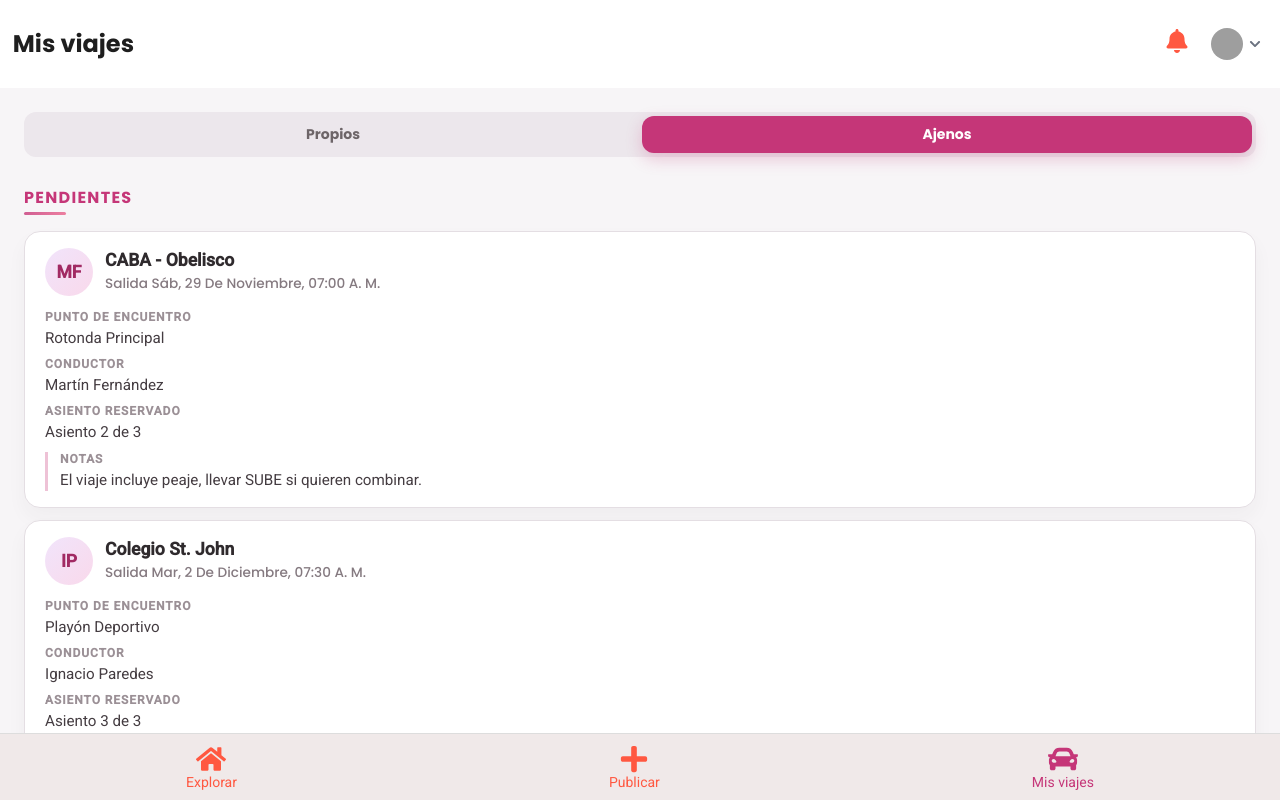
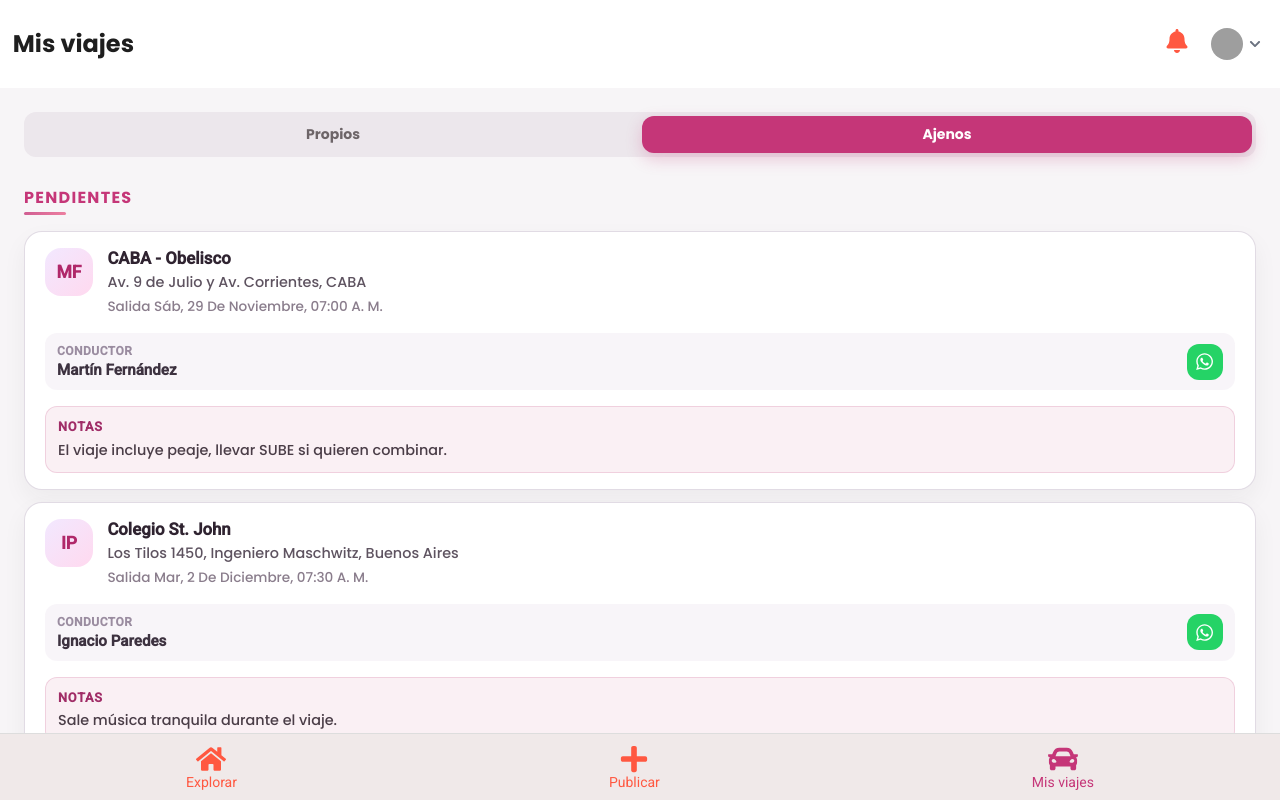
Before and after one commit to valenbarba/proyectoCarpooling, a React (Create React App) app: page /mis-viajes in a window 1280 px wide. Both pictures are taken after a click on the tab "Ajenos". Shown: the top 800 px of the page. Built offline with nearby package versions, Linux system fonts and the light colour scheme; grey boxes are pictures that could not be loaded.

Commit message:
Redesign trip card with whatsapp contact

```diff
--- a/src/App.js
+++ b/src/App.js
@@ -65,8 +65,8 @@ const DATOS_DEMOSTRACION = {
     {
       id: "prop-1",
       destino: "USAL Pilar",
+      direccion: "Calle Champagnat 1599, Pilar, Buenos Aires",
       fecha: crearFechaRelativa(2, 8, 15),
-      puntoEncuentro: "Garita Norte - Lote 1260",
       pasajerosConfirmados: 2,
       capacidadTotal: 3,
       notas: "Salgo puntual, llevar cambio si necesitan pagar en efectivo.",
@@ -74,8 +74,8 @@ const DATOS_DEMOSTRACION = {
     {
       id: "prop-2",
       destino: "Centro de Escobar",
+      direccion: "Av. Tapia de Cruz 851, Belén de Escobar, Buenos Aires",
       fecha: crearFechaRelativa(-4, 17, 30),
-      puntoEncuentro: "Club House - Estacionamiento",
       pasajerosConfirmados: 3,
       capacidadTotal: 4,
       notas: "Gracias por avisar si se retrasan. Tengo lugar para equipaje chico.",
@@ -83,8 +83,8 @@ const DATOS_DEMOSTRACION = {
     {
       id: "prop-3",
       destino: "Universidad Di Tella",
+      direccion: "Av. Pres. Figueroa Alcorta 7350, CABA",
       fecha: crearFechaRelativa(6, 6, 45),
-      puntoEncuentro: "Entrada principal - Portón Sur",
       pasajerosConfirmados: 1,
       capacidadTotal: 3,
       notas: "Puedo desviar hasta la colectora si alguien lo necesita.",
@@ -94,28 +94,28 @@ const DATOS_DEMOSTRACION = {
     {
       id: "aj-1",
       destino: "CABA - Obelisco",
+      direccion: "Av. 9 de Julio y Av. Corrientes, CABA",
       fecha: crearFechaRelativa(1, 7, 0),
-      puntoEncuentro: "Rotonda Principal",
       conductor: "Martín Fernández",
-      asientoReservado: "Asiento 2 de 3",
+      contactoConductor: "+5491160012000",
       notas: "El viaje incluye peaje, llevar SUBE si quieren combinar.",
     },
     {
       id: "aj-2",
       destino: "Pilar Centro",
+      direccion: "Rivadavia 340, Pilar, Buenos Aires",
       fecha: crearFechaRelativa(-2, 19, 10),
-      puntoEncuentro: "Garita Sur",
       conductor: "Valentina Ruiz",
-      asientoReservado: "Asiento 1 de 4",
+      contactoConductor: "+5491167783344",
       notas: "Gran viaje, conducción muy segura.",
     },
     {
       id: "aj-3",
       destino: "Colegio St. John",
+      direccion: "Los Tilos 1450, Ingeniero Maschwitz, Buenos Aires",
       fecha: crearFechaRelativa(4, 7, 30),
-      puntoEncuentro: "Playón Deportivo",
       conductor: "Ignacio Paredes",
-      asientoReservado: "Asiento 3 de 3",
+      contactoConductor: "+5491134567788",
       notas: "Sale música tranquila durante el viaje.",
     },
   ],
--- a/src/components/TarjetaMiViaje.css
+++ b/src/components/TarjetaMiViaje.css
@@ -1,37 +1,37 @@
 .viaje-card {
   background: #fff;
-  border-radius: 16px;
-  border: 1px solid #e4dee3;
+  border-radius: 18px;
+  border: 1px solid rgba(222, 216, 225, 0.9);
   padding: 1rem 1.25rem;
   display: flex;
   flex-direction: column;
-  gap: 0.85rem;
-  box-shadow: 0 10px 20px rgba(47, 42, 45, 0.04);
+  gap: 1rem;
+  box-shadow: 0 10px 24px rgba(43, 34, 42, 0.05);
   transition: transform 0.2s ease, box-shadow 0.2s ease;
 }
 
 .viaje-card:hover {
   transform: translateY(-2px);
-  box-shadow: 0 16px 32px rgba(47, 42, 45, 0.08);
+  box-shadow: 0 18px 36px rgba(43, 34, 42, 0.08);
 }
 
 .viaje-card--finalizado {
-  background: linear-gradient(180deg, rgba(247, 245, 247, 0.9), rgba(255, 255, 255, 0.95));
-  border-color: rgba(197, 54, 120, 0.2);
+  border-color: rgba(193, 62, 120, 0.25);
+  background: linear-gradient(180deg, rgba(251, 247, 252, 0.9), rgba(255, 255, 255, 0.95));
 }
 
 .viaje-card__header {
   display: flex;
-  align-items: center;
-  gap: 0.75rem;
+  align-items: flex-start;
+  gap: 0.9rem;
 }
 
 .viaje-card__avatar {
-    width: 48px;
+  width: 48px;
   height: 48px;
-  border-radius: 50%;
-  background: linear-gradient(135deg, #f1e4fb, #f9d9eb);
-  color: #a12a63;
+  border-radius: 16px;
+  background: linear-gradient(135deg, #f2e8ff, #ffd9ef);
+  color: #b0286a;
   font-weight: 600;
   font-size: 1.1rem;
   display: flex;
@@ -41,6 +41,7 @@
 }
 
 .viaje-card__encabezado {
+  flex: 1;
   display: flex;
   flex-direction: column;
   gap: 0.25rem;
@@ -48,49 +49,107 @@
 
 .viaje-card__titulo {
   margin: 0;
-  font-size: 1.1rem;
-  color: #2f2a2d;
+  font-size: 1.05rem;
+  font-weight: 600;
+  color: #2f2330;
+}
+
+.viaje-card__direccion {
+  margin: 0;
+  font-size: 0.9rem;
+  color: #5e5360;
+}
+
+.viaje-card__fecha {
+  margin: 0;
+  font-size: 0.85rem;
+  color: #8a7d8c;
+  text-transform: capitalize;
+}
+
+.viaje-card__info {
+  display: grid;
+  grid-template-columns: repeat(auto-fit, minmax(160px, 1fr));
+  gap: 0.75rem;
+}
+
+.viaje-card__dato {
+  background: rgba(243, 239, 245, 0.6);
+  border-radius: 12px;
+  padding: 0.65rem 0.75rem;
+  display: flex;
+  flex-direction: column;
+  gap: 0.2rem;
+  color: #3d3240;
+}
+
+.viaje-card__dato-label {
+  font-size: 0.75rem;
+  font-weight: 600;
+  color: #9a8ca0;
+  letter-spacing: 0.04em;
+  text-transform: uppercase;
+}
+
+.viaje-card__dato-valor {
+  font-size: 0.95rem;
   font-weight: 600;
 }
 
-.viaje-card__meta {
-  margin: 0;
-  color: #857a80;
-  font-size: 0.85rem;
-  text-transform: capitalize;
+.viaje-card__dato--conductor {
+  flex-direction: row;
+  align-items: center;
+  justify-content: space-between;
+  gap: 0.75rem;
 }
 
-.viaje-card__detalles {
-  list-style: none;
-  margin: 0;
-  padding: 0;
-  display: grid;
-  gap: 0.5rem;
+.viaje-card__dato--conductor > div {
+  display: flex;
+  flex-direction: column;
+  gap: 0.2rem;
 }
 
-.viaje-card__detalles li {
+.viaje-card__whatsapp {
+  width: 36px;
+  height: 36px;
+  border-radius: 12px;
+  display: inline-flex;
+  align-items: center;
+  justify-content: center;
+  background: #25d366;
+  color: #fff;
+  font-size: 1.2rem;
+  transition: transform 0.2s ease, box-shadow 0.2s ease;
+}
+
+.viaje-card__whatsapp:hover {
+  transform: translateY(-1px) scale(1.02);
+  box-shadow: 0 6px 12px rgba(37, 211, 102, 0.4);
+}
+
+.viaje-card__notas {
+  background: rgba(193, 62, 120, 0.08);
+  border: 1px solid rgba(193, 62, 120, 0.18);
+  border-radius: 12px;
+  padding: 0.75rem;
   display: flex;
   flex-direction: column;
-  gap: 0.25rem;
+  gap: 0.35rem;
 }
 
-.viaje-card__label {
-  font-size: 0.75rem;
+.viaje-card__notas-titulo {
+  font-size: 0.8rem;
+  font-weight: 700;
+  color: #a02d67;
   text-transform: uppercase;
-  letter-spacing: 0.08em;
-  color: #9b9096;
-  font-weight: 600;
+  letter-spacing: 0.06em;
 }
 
-.viaje-card__valor {
-  color: #443c41;
-  font-size: 0.95rem;
+.viaje-card__notas-texto {
+  margin: 0;
+  font-size: 0.9rem;
+  color: #4a3d47;
   line-height: 1.4;
-}
-
-.viaje-card__nota {
-  border-left: 3px solid rgba(197, 54, 120, 0.3);
-  padding-left: 0.75rem;
 }
 
 .viaje-card__acciones {
@@ -99,7 +158,7 @@
 }
 
 .viaje-card__boton {
-  background-color: #C53678;
+  background-color: #c53678;
   border: none;
   border-radius: 12px;
   padding: 0.45rem 1.25rem;
@@ -118,6 +177,21 @@
 
 @media (max-width: 768px) {
   .viaje-card {
-    padding: 1rem;
+    padding: 0.9rem 1rem;
+    gap: 0.85rem;
+  }
+
+  .viaje-card__info {
+    grid-template-columns: 1fr;
+  }
+
+  .viaje-card__dato--conductor {
+    flex-direction: column;
+    align-items: flex-start;
+  }
+
+  .viaje-card__whatsapp {
+    width: 100%;
+    height: 40px;
   }
 }
--- a/src/components/TarjetaMiViaje.jsx
+++ b/src/components/TarjetaMiViaje.jsx
@@ -1,4 +1,5 @@
 import PropTypes from "prop-types";
+import { FaWhatsapp } from "react-icons/fa";
 import "./TarjetaMiViaje.css";
 
 const formatFecha = (fechaISO) => {
@@ -24,8 +25,19 @@ const obtenerIniciales = (texto) => {
 function TarjetaMiViaje({ viaje, tipo, estado }) {
   const esPropio = tipo === "propio";
   const avatarTexto = esPropio
-    ? viaje.destino?.[0] || viaje.puntoEncuentro?.[0] || "?"
+    ? viaje.destino?.[0] || viaje.direccion?.[0] || "?"
     : obtenerIniciales(viaje.conductor);
+
+  const enlaceWhatsapp = (() => {
+    if (!viaje.contactoConductor) return null;
+    const numeroSanitizado = viaje.contactoConductor.replace(/[^\d+]/g, "");
+    const numeroFinal = numeroSanitizado.replace(/^\+/, "");
+    return numeroFinal ? `https://wa.me/${numeroFinal}` : null;
+  })();
+
+  const lugaresDisponibles = esPropio && typeof viaje.capacidadTotal === "number"
+    ? Math.max(viaje.capacidadTotal - (viaje.pasajerosConfirmados || 0), 0)
+    : null;
 
   const accion = (() => {
     if (estado !== "finalizado") return null;
@@ -34,50 +46,64 @@ function TarjetaMiViaje({ viaje, tipo, estado }) {
   })();
 
   return (
-    <article
-      className={`viaje-card${estado === "finalizado" ? " viaje-card--finalizado" : ""}`}
-    >
+    <article className={`viaje-card${estado === "finalizado" ? " viaje-card--finalizado" : ""}`}>
       <header className="viaje-card__header">
         <div className="viaje-card__avatar" aria-hidden="true">
           {avatarTexto}
         </div>
         <div className="viaje-card__encabezado">
           <h4 className="viaje-card__titulo">{viaje.destino}</h4>
-          <p className="viaje-card__meta">Salida {formatFecha(viaje.fecha)}</p>
+          {viaje.direccion && (
+            <p className="viaje-card__direccion">{viaje.direccion}</p>
+          )}
+          <p className="viaje-card__fecha">Salida {formatFecha(viaje.fecha)}</p>
         </div>
       </header>
 
-      <ul className="viaje-card__detalles">
-        <li>
-          <span className="viaje-card__label">Punto de encuentro</span>
-          <span className="viaje-card__valor">{viaje.puntoEncuentro}</span>
-        </li>
+      <div className="viaje-card__info">
         {esPropio ? (
-          <li>
-            <span className="viaje-card__label">Pasajeros confirmados</span>
-            <span className="viaje-card__valor">
-              {viaje.pasajerosConfirmados} de {viaje.capacidadTotal}
+          <div className="viaje-card__dato">
+            <span className="viaje-card__dato-label">Pasajeros</span>
+            <span className="viaje-card__dato-valor">
+              {viaje.pasajerosConfirmados ?? 0} / {viaje.capacidadTotal ?? "-"}
             </span>
-          </li>
+          </div>
         ) : (
-          <li>
-            <span className="viaje-card__label">Conductor</span>
-            <span className="viaje-card__valor">{viaje.conductor}</span>
-          </li>
+          <div className="viaje-card__dato viaje-card__dato--conductor">
+            <div>
+              <span className="viaje-card__dato-label">Conductor</span>
+              <span className="viaje-card__dato-valor">{viaje.conductor}</span>
+            </div>
+            {enlaceWhatsapp && (
+              <a
+                className="viaje-card__whatsapp"
+                href={enlaceWhatsapp}
+                target="_blank"
+                rel="noopener noreferrer"
+                aria-label={`Chatear con ${viaje.conductor} por WhatsApp`}
+              >
+                <FaWhatsapp aria-hidden="true" />
+              </a>
+            )}
+          </div>
         )}
-        {!esPropio && (
-          <li>
-            <span className="viaje-card__label">Asiento reservado</span>
-            <span className="viaje-card__valor">{viaje.asientoReservado}</span>
-          </li>
+
+        {esPropio && lugaresDisponibles !== null && (
+          <div className="viaje-card__dato">
+            <span className="viaje-card__dato-label">Disponible</span>
+            <span className="viaje-card__dato-valor">
+              {lugaresDisponibles} lugar{lugaresDisponibles === 1 ? "" : "es"}
+            </span>
+          </div>
         )}
-        {viaje.notas && (
-          <li className="viaje-card__nota">
-            <span className="viaje-card__label">Notas</span>
-            <span className="viaje-card__valor">{viaje.notas}</span>
-          </li>
-        )}
-      </ul>
+      </div>
+
+      {viaje.notas && (
+        <div className="viaje-card__notas">
+          <span className="viaje-card__notas-titulo">Notas</span>
+          <p className="viaje-card__notas-texto">{viaje.notas}</p>
+        </div>
+      )}
 
       {accion && (
         <div className="viaje-card__acciones">
@@ -94,12 +120,12 @@ TarjetaMiViaje.propTypes = {
   viaje: PropTypes.shape({
     id: PropTypes.string.isRequired,
     destino: PropTypes.string.isRequired,
+    direccion: PropTypes.string,
     fecha: PropTypes.string.isRequired,
-    puntoEncuentro: PropTypes.string.isRequired,
     pasajerosConfirmados: PropTypes.number,
     capacidadTotal: PropTypes.number,
     conductor: PropTypes.string,
-    asientoReservado: PropTypes.string,
+    contactoConductor: PropTypes.string,
     notas: PropTypes.string,
   }).isRequired,
   tipo: PropTypes.oneOf(["propio", "ajeno"]).isRequired,
```
